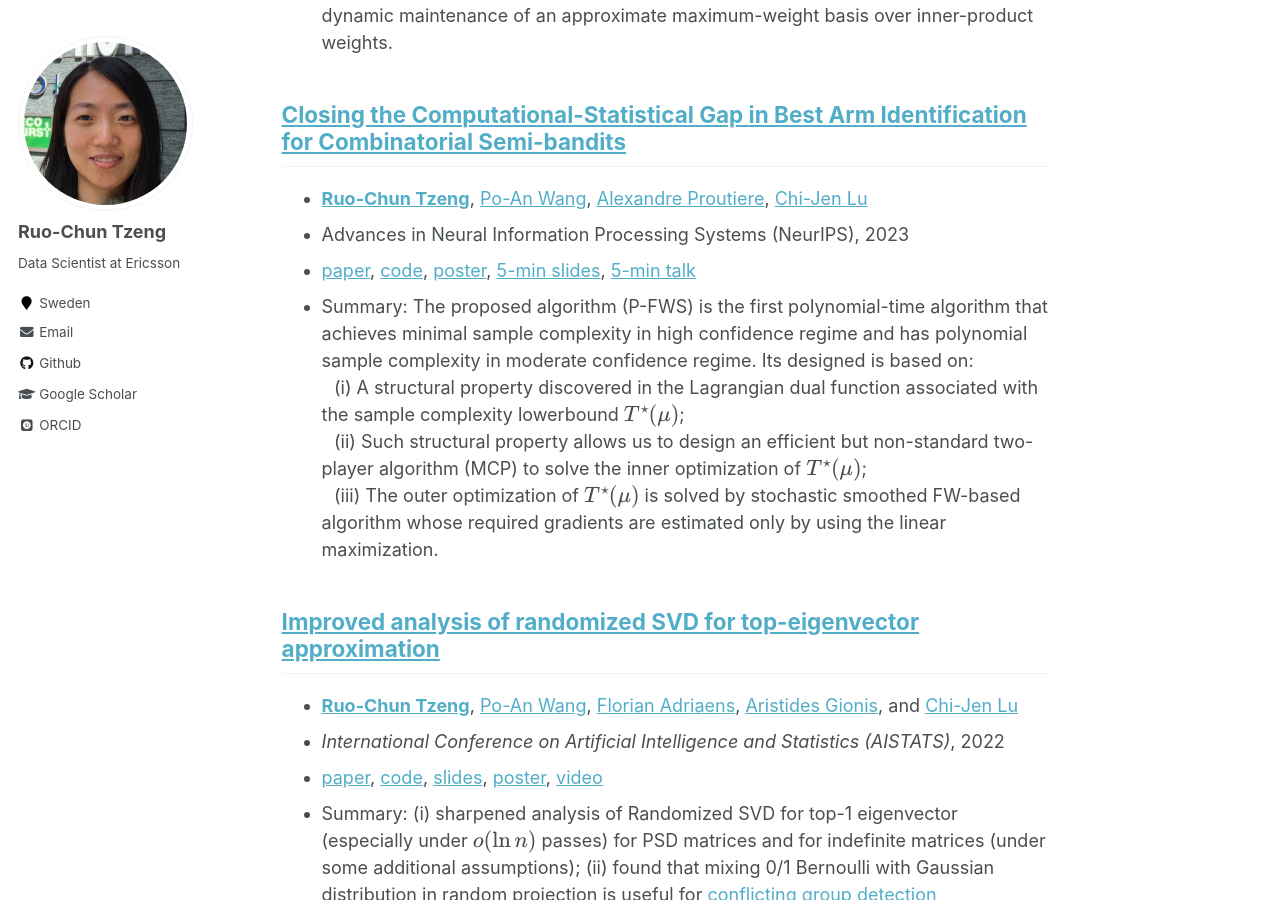
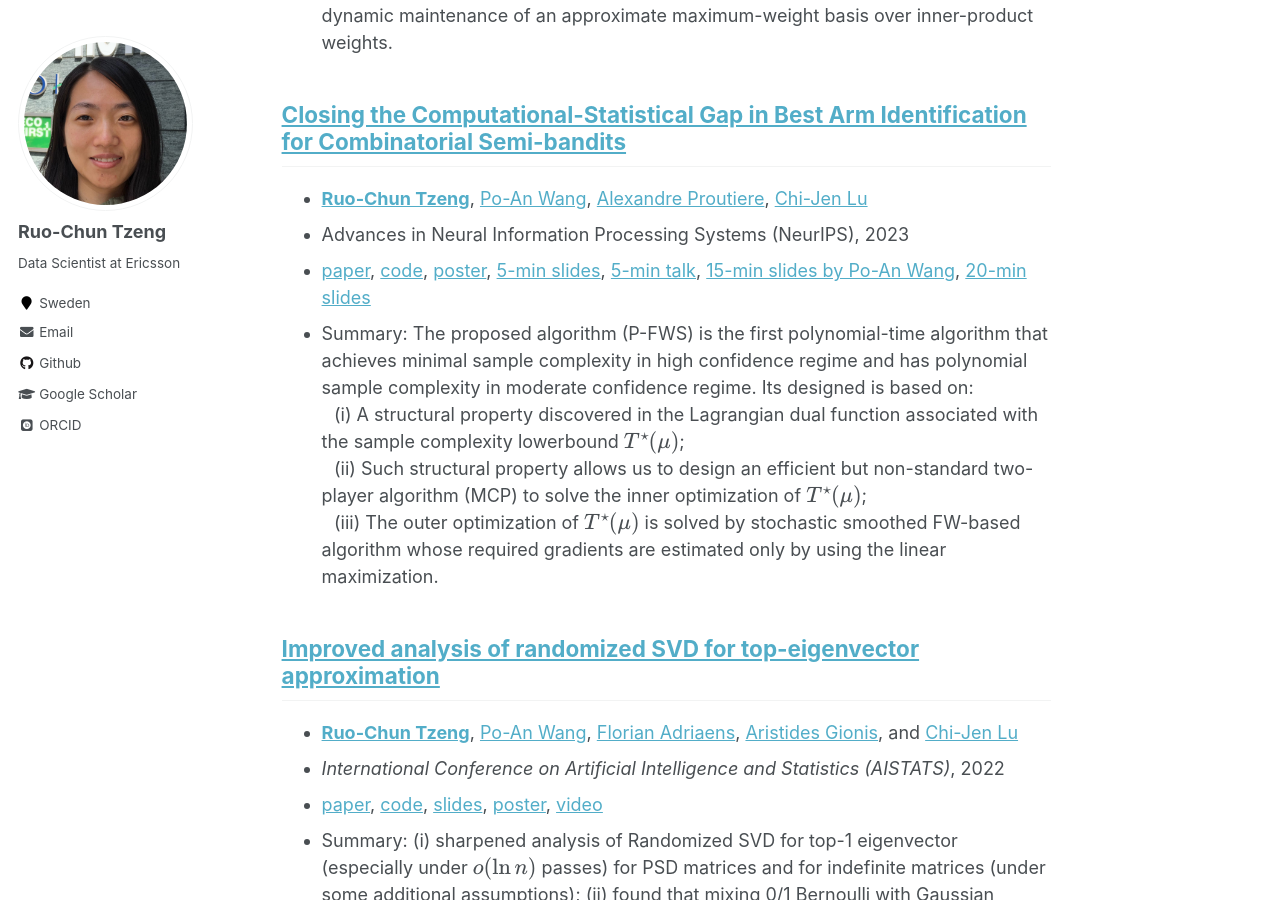
Before and after one commit to rctzeng/rctzeng.github.io, a Jekyll site: the page built from _pages/publications.md, in a window 1280 px wide and 900 px high, scrolled down 506 px. Built offline with Jekyll 4.4.1, drawn with Linux system fonts in a browser that asks for light colours; some web fonts are replaced; formulas are drawn with MathJax 3.

Commit message:
add slides to P-FWS

```diff
--- a/_pages/publications.md
+++ b/_pages/publications.md
@@ -15,7 +15,7 @@ Our technique is based on dynamic maintenance of an approximate maximum-weight b
 ## [Closing the Computational-Statistical Gap in Best Arm Identification for Combinatorial Semi-bandits](https://openreview.net/forum?id=8jg8z3ASiw)
 * **[Ruo-Chun Tzeng](https://scholar.google.com/citations?user=jntcHQ0AAAAJ)**, [Po-An Wang](https://scholar.google.com/citations?user=kzXIxFYAAAAJ), [Alexandre Proutiere](https://scholar.google.com/citations?user=g5sya5cAAAAJ), [Chi-Jen Lu](https://scholar.google.com/citations?user=B_SGfJoAAAAJ)
 * Advances in Neural Information Processing Systems (NeurIPS), 2023
-* [paper](https://openreview.net/attachment?id=8jg8z3ASiw&name=supplementary_material), [code](https://github.com/rctzeng/NeurIPS2023-PerturbedFWS), [poster](https://rctzeng.github.io/posters/NeurIPS2023-PFWS.pdf), [5-min slides](https://rctzeng.github.io/slides/NeurIPS2023-PFWS_5min.pdf), [5-min talk](https://www.youtube.com/watch?v=ilGufKXJtII)
+* [paper](https://openreview.net/attachment?id=8jg8z3ASiw&name=supplementary_material), [code](https://github.com/rctzeng/NeurIPS2023-PerturbedFWS), [poster](https://rctzeng.github.io/posters/NeurIPS2023-PFWS.pdf), [5-min slides](https://rctzeng.github.io/slides/NeurIPS2023-PFWS_5min.pdf), [5-min talk](https://www.youtube.com/watch?v=ilGufKXJtII), [15-min slides by Po-An Wang](https://rctzeng.github.io/slides/NeurIPS2023-PFWS_PAW), [20-min slides](https://rctzeng.github.io/slides/NeurIPS2023-PFWS_RCT)
 * Summary:
 The proposed algorithm (P-FWS) is the first polynomial-time algorithm that achieves minimal sample complexity in high confidence regime and has polynomial sample complexity in moderate confidence regime. Its designed is based on:\
  $\,\,$ (i) A structural property discovered in the Lagrangian dual function associated with the sample complexity lowerbound $T^{\star}(\mu)$;\
```
Also changed, not shown: 3 other files.
